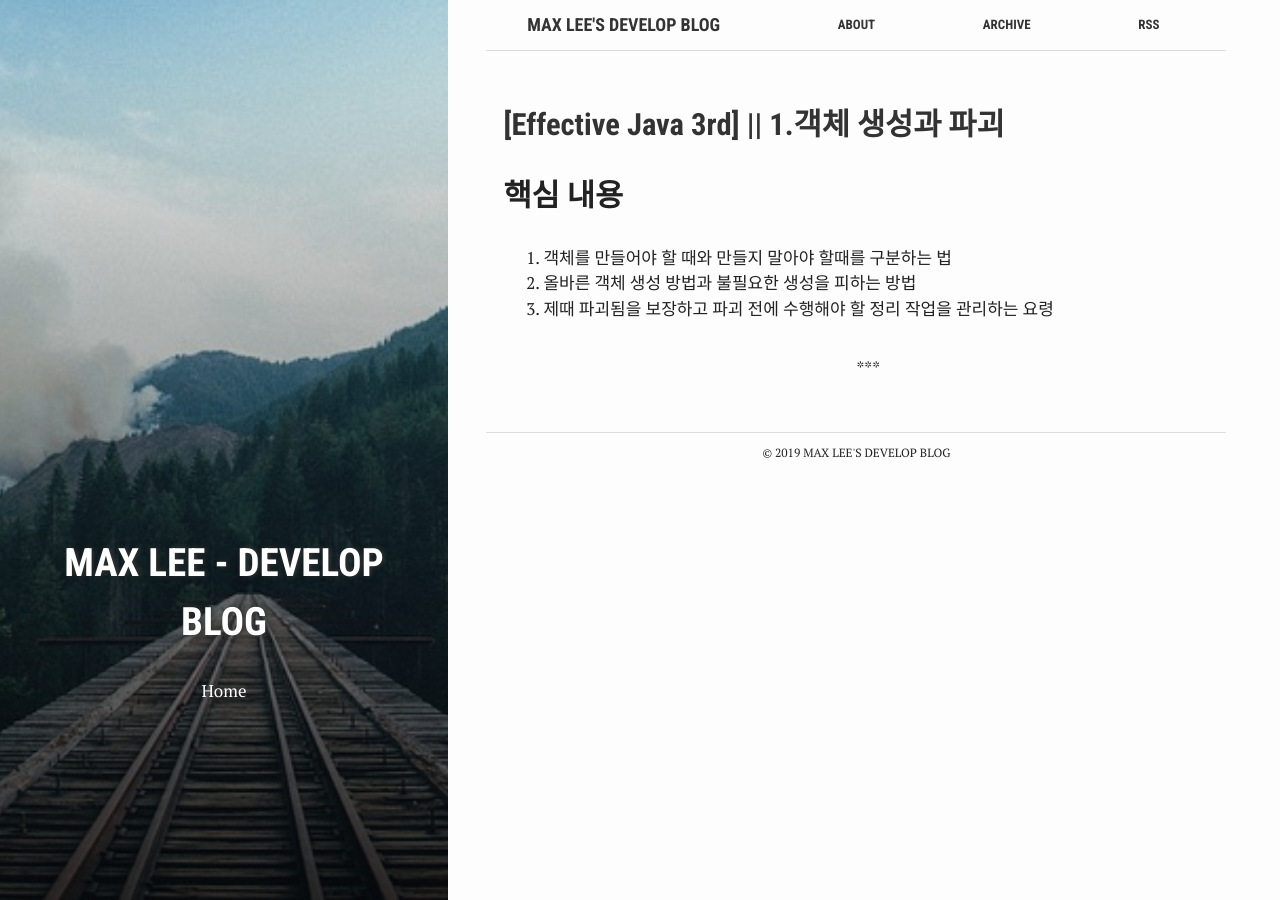
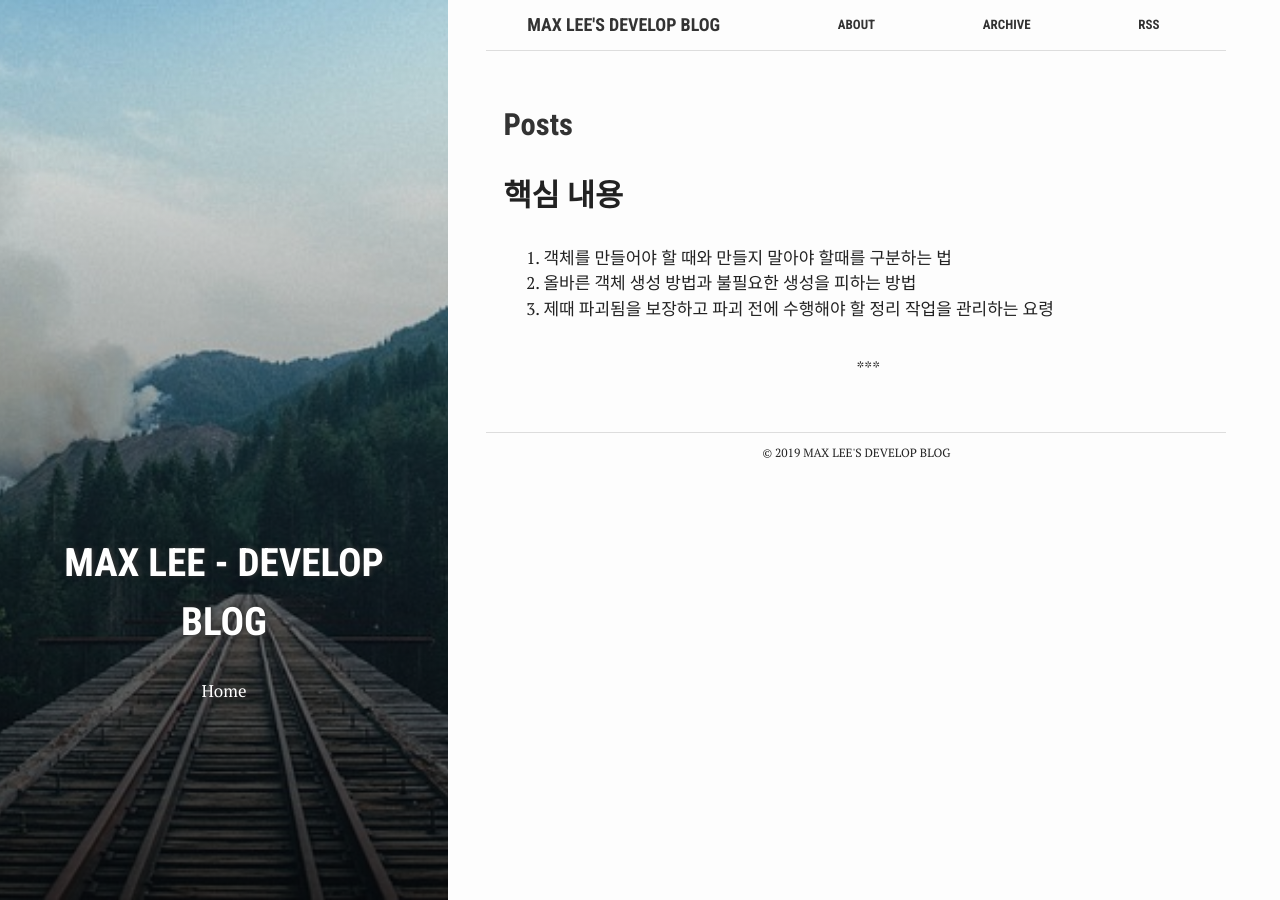
Before and after one commit to pj4316/maxlee90.github.io, a Jekyll site: the page built from index.html, in a window 1280 px wide. Built offline with Jekyll 4.4.1, drawn with Linux system fonts in a browser that asks for light colours.

Commit message:
Update 2019-02-26-EJ01.md

```diff
--- a/_posts/2019-02-26-EJ01.md
+++ b/_posts/2019-02-26-EJ01.md
@@ -1,15 +1,15 @@
 ---
 layout: post
 bg: '2016/background.jpg'
-title: "[Effective Java 3rd] || 1.객체 생성과 파괴"
+title: "Posts"
 crawlertitle: "[Effective Java 3rd] || 1.객체 생성과 파괴"
 summary: "post description"
 date: 2019-02-26
 slug: post-url
 author: "Max Lee"
-categories: posts
+permalink: /Posts/
+active: Posts
 ---
-
 ## 핵심 내용
 1. 객체를 만들어야 할 때와 만들지 말아야 할때를 구분하는 법
 2. 올바른 객체 생성 방법과 불필요한 생성을 피하는 방법
```
